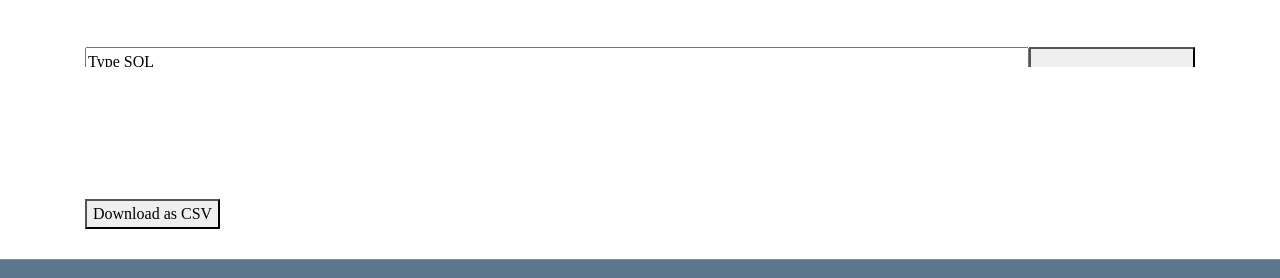
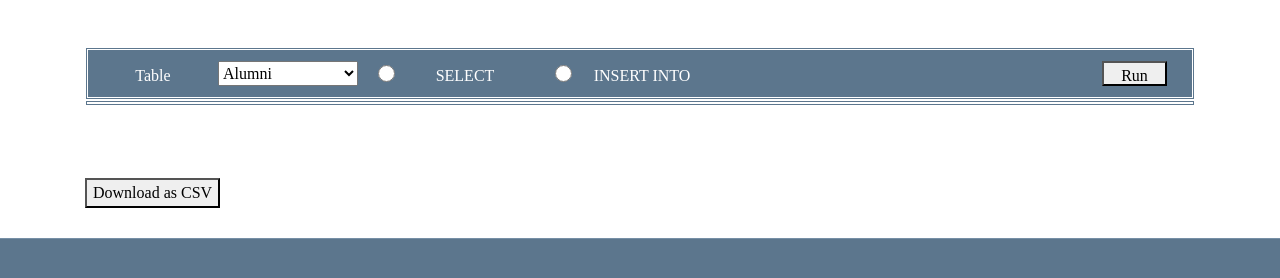
Before and after one commit to DanielMarzari/Alumni-Connect, a website: page resources/html/reports.html in a window 1280 px wide. Shown: the part 171-449 px from the top of the page. Drawn offline with Linux system fonts and the light colour scheme; files that its build step writes are made by us from their sources; files whose address does not match are found by name.

Commit message:
Update reports.html

```diff
--- a/resources/html/reports.html
+++ b/resources/html/reports.html
@@ -83,12 +83,23 @@
           <h2>Reports</h2>
         </div>
 
+
 		<div>
-			<textarea id="sqlTxt" onclick="checkField()">Type SQL</textarea>
-			<button type="button" id="sqlBtn" onclick="callSQL()">Run</button>
+		<ul class="report-ul">
+			<li class="report-li"><p class="front">Table</p><select onchange="getFields()" class="after" id="table" name="table">
+				<option value="Alumni">Alumni</option>
+				<option value="Events">Events</option>
+				<option value="WorkHistory">Work History</option>
+			</select></li>
+			<li class="report-li"><input type="radio" class="front" id="select" name="operaton"><p class="after">SELECT</p></li>
+			<li class="report-li"><input type="radio" class="front" id="insert" name="operaton"><p class="after">INSERT INTO</p></li>
+			<li class="report-li"><button onclick="callSQL()">Run</button></li>
+		</ul>
+		<ul class="report-ul" id="row2"></ul>
 		</div>
 
 		<div class="limiter">
+			<p id = "errors"></p>
 			<div class="container-table100">
 				<div class="wrap-table100">
 					<div class="table100 ver1">
```
